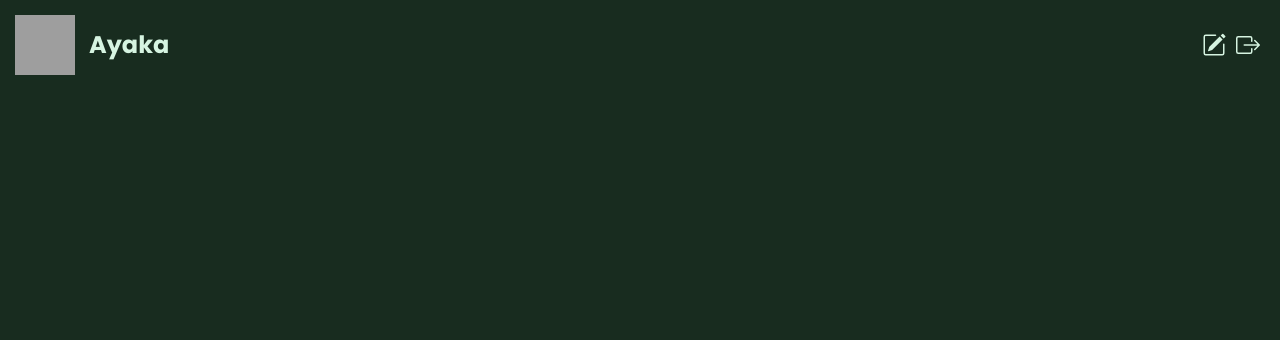
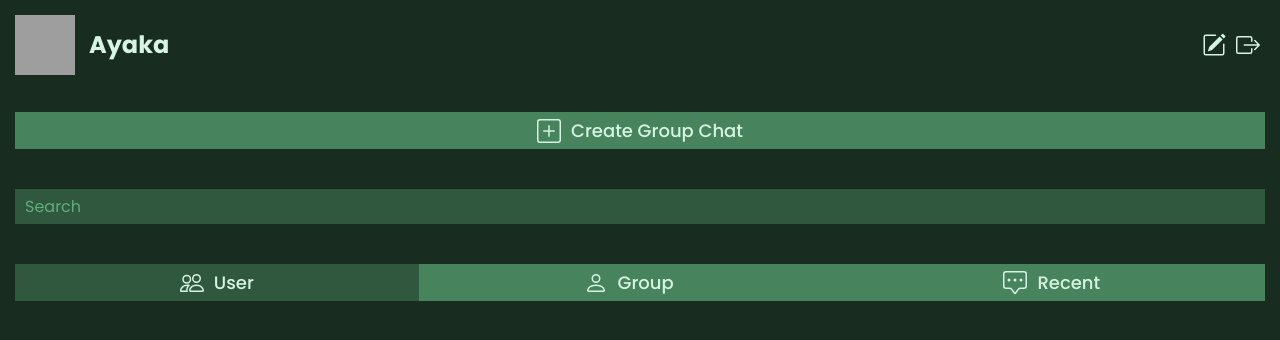
Before and after one commit to PKhing/CubicChat-frontend, a React (Vite) app: page / in a window 1280 px wide. Shown: the top 340 px of the page. Built offline with nearby package versions, Linux system fonts and the light colour scheme; grey boxes are pictures that could not be loaded.

Commit message:
feat: implement chat list tab

```diff
--- a/src/common/components/Button/types.ts
+++ b/src/common/components/Button/types.ts
@@ -1,7 +1,8 @@
 import { IconType } from 'react-icons'
 
-export interface ButtonProps
-  extends React.ButtonHTMLAttributes<HTMLButtonElement> {
+import { StyledButton } from './styled'
+
+export interface ButtonProps extends React.ComponentProps<typeof StyledButton> {
   label?: string
   icon?: IconType
   fullWidth?: boolean
--- a/src/common/components/TextField/index.tsx
+++ b/src/common/components/TextField/index.tsx
@@ -7,11 +7,11 @@ import { TextFieldProps } from './types'
 const TextField = ({ label, placeholder, helperText }: TextFieldProps) => {
   return (
     <TextFieldContainer>
-      <Typography variant="h5" color="primary200">
+      <Typography variant="h5" color="primary200" css={{ textAlign: 'left' }}>
         {label}
       </Typography>
       <StyledTextField type="text" placeholder={placeholder} />
-      <Typography variant="subtitle2" color="red">
+      <Typography variant="subtitle2" color="red" css={{ textAlign: 'left' }}>
         {helperText}
       </Typography>
     </TextFieldContainer>
--- a/src/common/components/TextField/styled.ts
+++ b/src/common/components/TextField/styled.ts
@@ -4,8 +4,9 @@ export const TextFieldContainer = styled('div', {
   display: 'flex',
   flexDirection: 'column',
   gap: '3px',
-  alignItems: 'flex-start',
+  alignItems: 'stretch',
   width: '100%',
+  boxSizing: 'border-box',
 })
 
 export const StyledTextField = styled('input', {
@@ -15,7 +16,6 @@ export const StyledTextField = styled('input', {
   color: '$primary200',
   border: 'none',
   padding: '5px 10px',
-  width: '100%',
 
   '&:focus': {
     outline: 'none',
--- /dev/null
+++ b/src/modules/home/components/ChatListTab/constants.ts
@@ -0,0 +1,15 @@
+import { TabType } from 'modules/home/constants'
+import { IconType } from 'react-icons'
+import { BsChatSquareDots, BsPeople, BsPerson } from 'react-icons/bs'
+
+export const LABEL: { [key in TabType]: string } = {
+  [TabType.USER]: 'User',
+  [TabType.GROUP]: 'Group',
+  [TabType.RECENT]: 'Recent',
+}
+
+export const ICON: { [key in TabType]: IconType } = {
+  [TabType.USER]: BsPeople,
+  [TabType.GROUP]: BsPerson,
+  [TabType.RECENT]: BsChatSquareDots,
+}
--- /dev/null
+++ b/src/modules/home/components/ChatListTab/index.tsx
@@ -0,0 +1,28 @@
+import Button from 'common/components/Button'
+import { TabType } from 'modules/home/constants'
+import React from 'react'
+
+import { ICON, LABEL } from './constants'
+import { TabContainer } from './styled'
+import { ChatListTabProps } from './types'
+
+const ChatListTab = ({ currentTab, setTab }: ChatListTabProps) => {
+  return (
+    <TabContainer>
+      {Object.keys(TabType).map((tab) => (
+        <Button
+          key={tab}
+          label={LABEL[tab as TabType]}
+          icon={ICON[tab as TabType]}
+          onClick={() => setTab(tab as TabType)}
+          css={{
+            flexGrow: 1,
+            backgroundColor: currentTab === tab ? '$primary800' : '$primary700',
+          }}
+        />
+      ))}
+    </TabContainer>
+  )
+}
+
+export default ChatListTab
--- /dev/null
+++ b/src/modules/home/components/ChatListTab/styled.ts
@@ -0,0 +1,5 @@
+import { styled } from 'config/theme'
+
+export const TabContainer = styled('div', {
+  display: 'flex',
+})
--- /dev/null
+++ b/src/modules/home/components/ChatListTab/types.ts
@@ -0,0 +1,6 @@
+import { TabType } from 'modules/home/constants'
+
+export interface ChatListTabProps {
+  currentTab: TabType
+  setTab: (tab: TabType) => void
+}
--- /dev/null
+++ b/src/modules/home/constants.ts
@@ -0,0 +1,5 @@
+export enum TabType {
+  USER = 'USER',
+  GROUP = 'GROUP',
+  RECENT = 'RECENT',
+}
--- a/src/modules/home/index.tsx
+++ b/src/modules/home/index.tsx
@@ -1,12 +1,21 @@
+import Button from 'common/components/Button'
+import TextField from 'common/components/TextField'
 import React from 'react'
+import { BsPlusSquare } from 'react-icons/bs'
 
+import ChatListTab from './components/ChatListTab'
 import Profile from './components/Profile'
+import { TabType } from './constants'
 import { PageContainer } from './styled'
 
 const Home = () => {
+  const [currentTab, setTab] = React.useState<TabType>(TabType.USER)
   return (
     <PageContainer>
       <Profile />
+      <Button label="Create Group Chat" icon={BsPlusSquare} />
+      <TextField placeholder="Search" />
+      <ChatListTab currentTab={currentTab} setTab={setTab} />
     </PageContainer>
   )
 }
```
Also changed, not shown: 1 other file (tests, documents, lock files or other folders).
